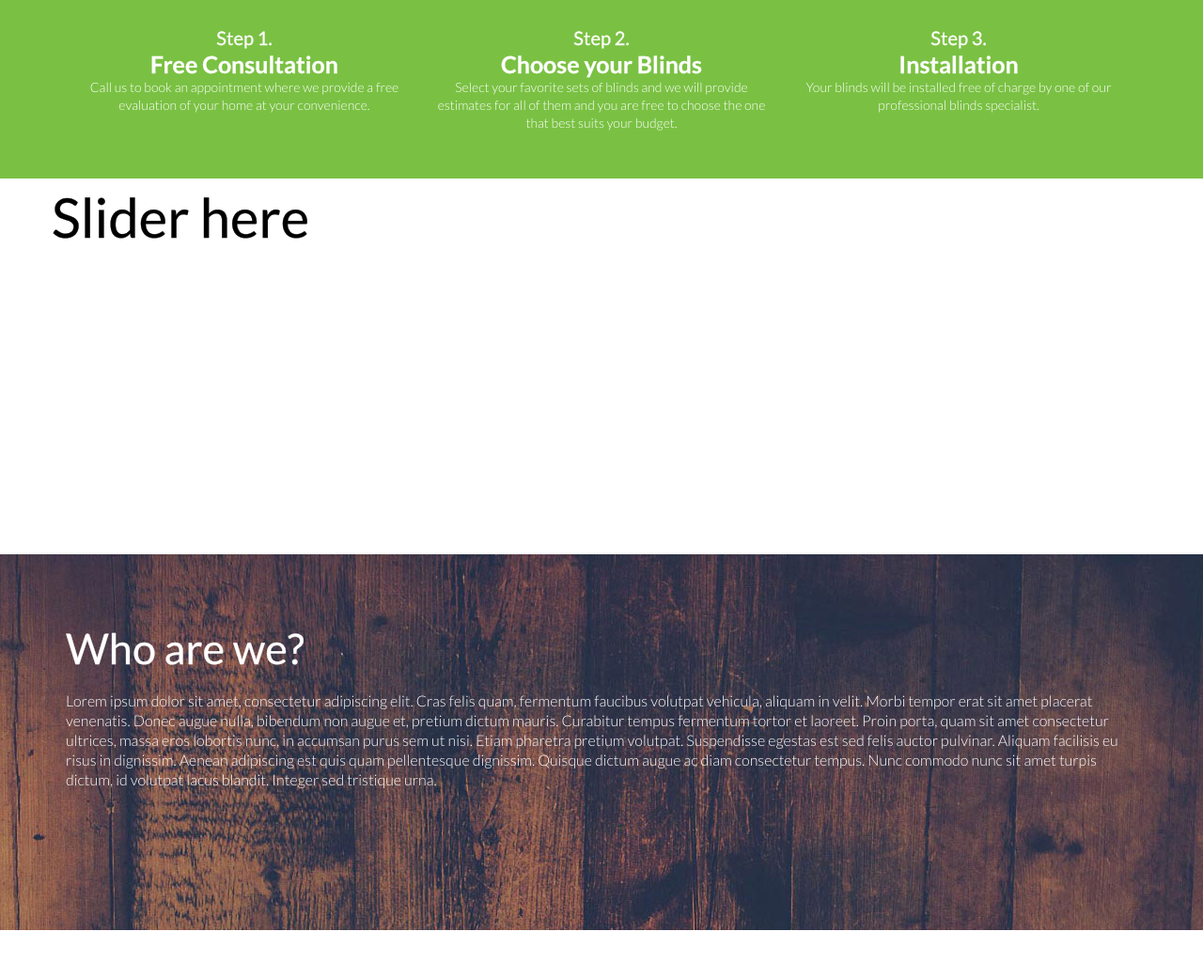
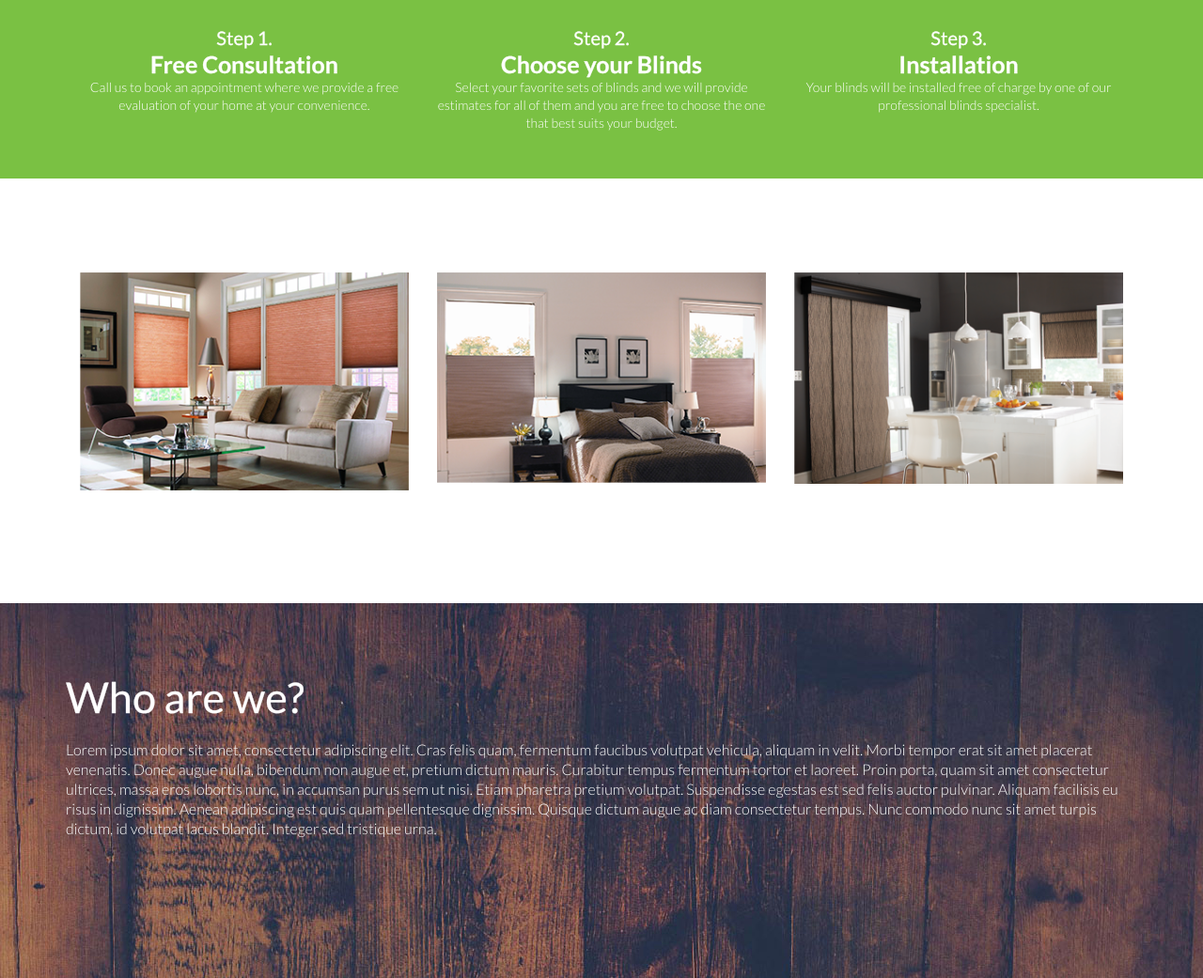
Before and after one commit to godspell/excel-blinds, a PHP site: page / in a window 1280 px wide. Shown: the part 2409-3450 px from the top of the page at 94% size. Run offline with PHP 8.4, Linux system fonts and the light colour scheme; style sheets or scripts are compiled from the project's sources; some libraries are stand-ins or nearby versions.

Commit message:
home page finished

```diff
--- a/css/style.less
+++ b/css/style.less
@@ -223,8 +223,15 @@ section.page-3 {
 	height: auto;
 }
 
-section.page-3 h1 {
-	color: #000;
+/* Temporary Slider */
+
+section.page-3 .row{
+	margin: 100px 0
+}
+
+section.page-3 img{
+	width: 100%;
+	margin-bottom: 20px;
 }
 
 /*------------------------- Page 4 -------------------------*/
--- a/index.html
+++ b/index.html
@@ -119,7 +119,9 @@
 		<!-- Slider -->
 		<div class="container">
 			<div class="row">
-				<h1>Slider here</h1>
+				<div class="col-sm-4"><img src="img/slider1.png"></div>
+				<div class="col-sm-4"><img src="img/slider2.png"></div>
+				<div class="col-sm-4"><img src="img/slider3.png"></div>
 			</div>
 		</div> <!-- End Slider -->
 	</section>
```
